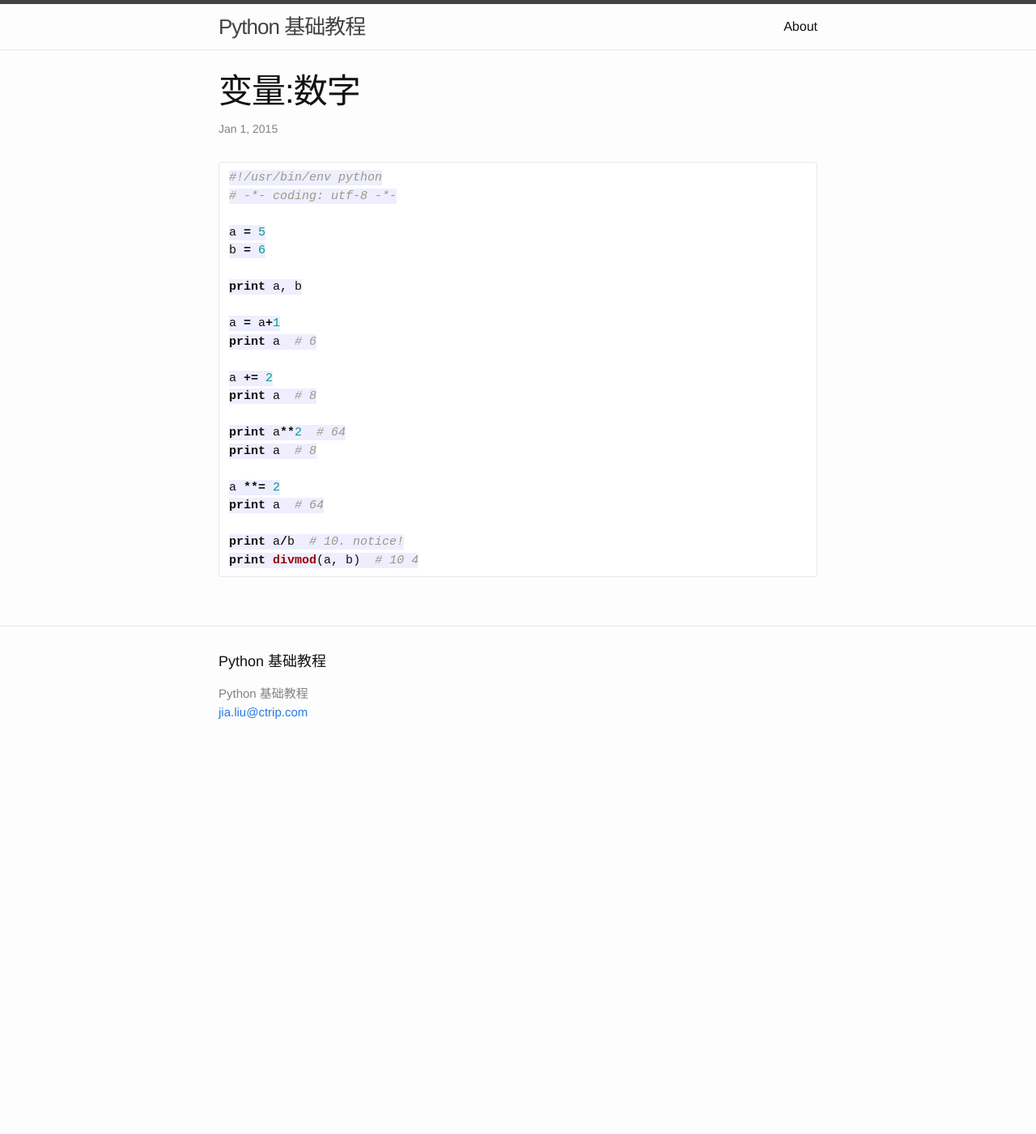
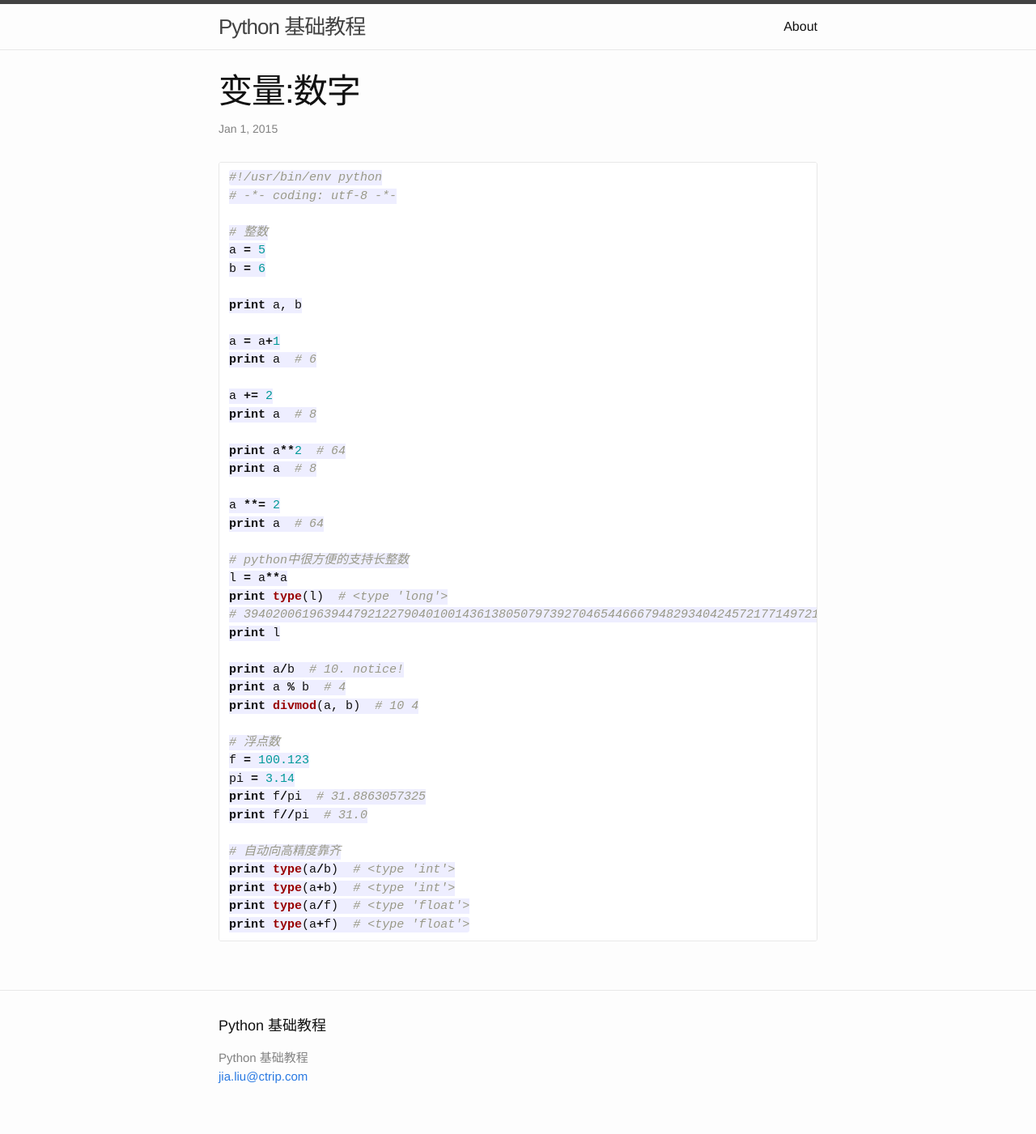
Before and after one commit to childe/learn-python, a Jekyll site: the page built from _posts/2015-01-01-num.md, in a window 1280 px wide. Shown: the whole page at 81% size. Built offline with Jekyll 4.4.1, drawn with Linux system fonts in a browser that asks for light colours; Markdown is read by kramdown in place of the engine named in the settings; before the commit the page ends 951 px from its top, so only the background shows below that.

Commit message:
add long

````diff
--- a/_posts/2015-01-01-num.md
+++ b/_posts/2015-01-01-num.md
@@ -8,6 +8,7 @@
 #!/usr/bin/env python
 # -*- coding: utf-8 -*-
 
+# 整数
 a = 5
 b = 6
 
@@ -25,6 +26,25 @@
 a **= 2
 print a  # 64
 
+# python中很方便的支持长整数
+l = a**a
+print type(l)  # <type 'long'>
+# 39402006196394479212279040100143613805079739270465446667948293404245721771497210611414266254884915640806627990306816
+print l
+
 print a/b  # 10. notice!
+print a % b  # 4
 print divmod(a, b)  # 10 4
+
+# 浮点数
+f = 100.123
+pi = 3.14
+print f/pi  # 31.8863057325
+print f//pi  # 31.0
+
+# 自动向高精度靠齐
+print type(a/b)  # <type 'int'>
+print type(a+b)  # <type 'int'>
+print type(a/f)  # <type 'float'>
+print type(a+f)  # <type 'float'>
 ```
````
